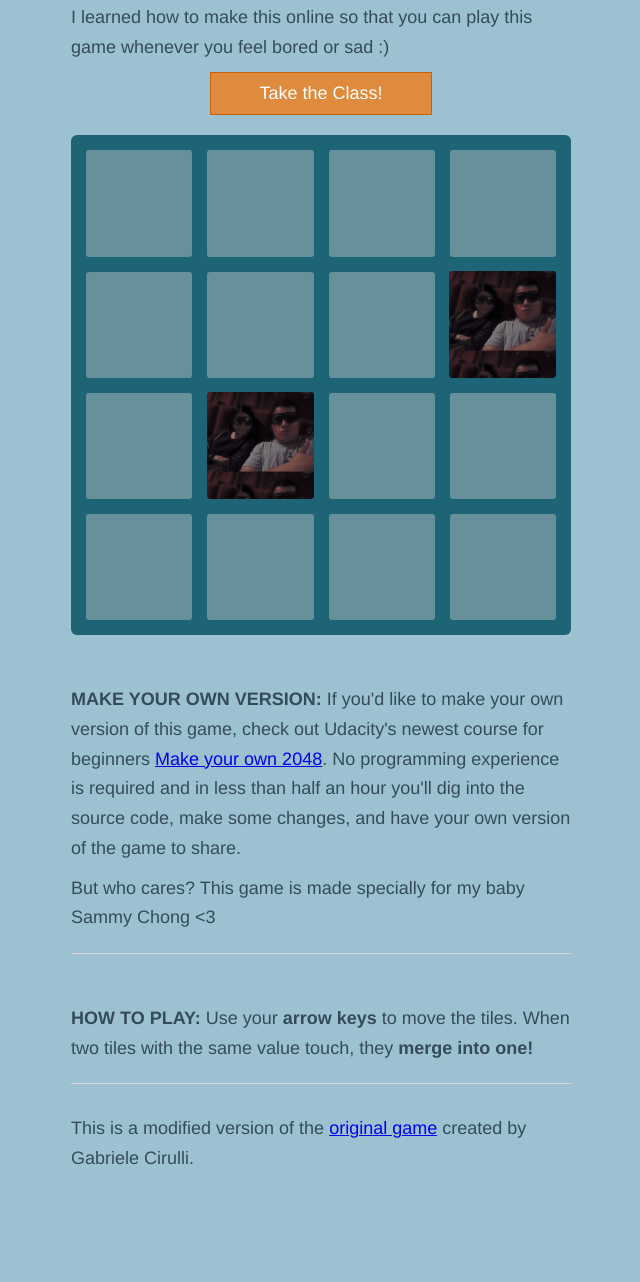
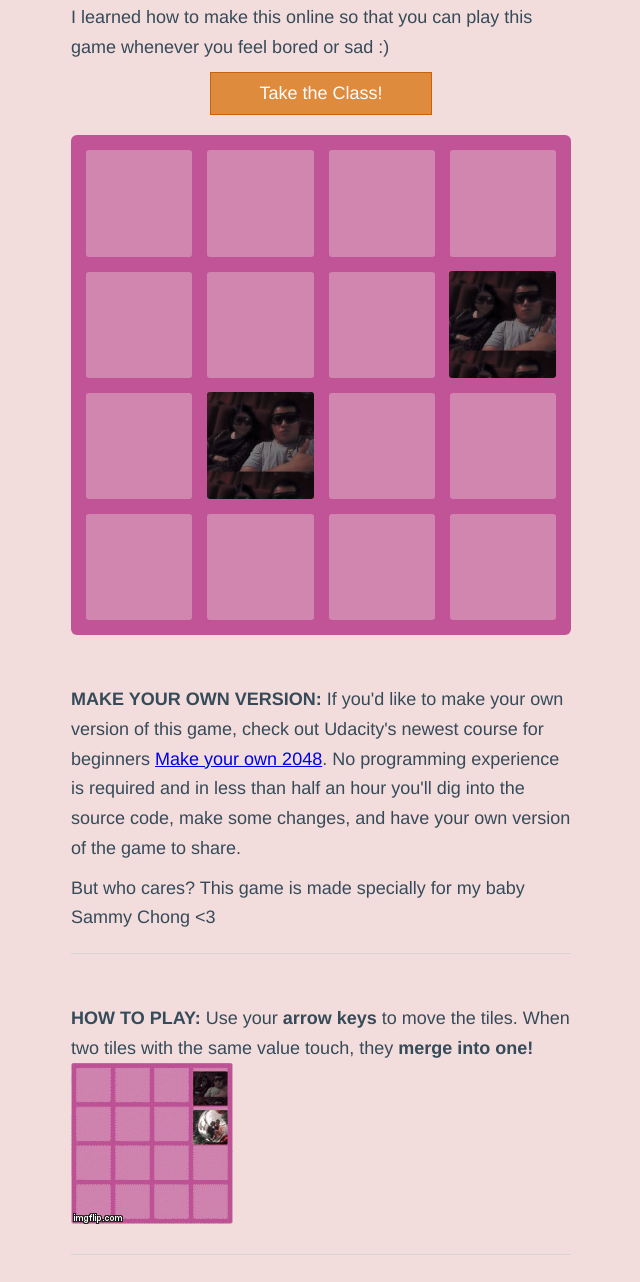
Before and after one commit to engboniface/2048-game, a plain HTML site: page index.html in a window 1280 px wide. Shown: the part 236-1518 px from the top of the page, without its empty margins (319-959 px from the left). Before the commit the page ends 1490 px from the top, so only its background shows below. Drawn offline with Linux system fonts and the light colour scheme.

Commit message:
Change background color & add gif

```diff
--- a/index.html
+++ b/index.html
@@ -2,7 +2,7 @@
 <html lang="en" manifest="cache.appcache">
 <head>
   <meta charset="utf-8">
-  <title>Make and Play Udacity 2048</title>
+  <title>Sammy + Kevin's 2048 Game</title>
 
   <link href="style/main.css" rel="stylesheet" type="text/css">
   <link href='http://fonts.googleapis.com/css?family=Source+Code+Pro:400,600,700' rel='stylesheet' type='text/css'>
@@ -94,7 +94,9 @@
     </p>
     <hr>
     <p class="game-explanation">
-      <strong class="important">How to play:</strong> Use your <strong>arrow keys</strong> to move the tiles. When two tiles with the same value touch, they <strong>merge into one!</strong>
+      <strong class="important">How to play:</strong> Use your <strong>arrow keys</strong> to move the tiles. When two tiles with the same value touch, they <strong>merge into one!</strong> <br>
+          <img src="zsfst.gif">
+
     </p>
     <hr>
     <p>
--- a/style/main.css
+++ b/style/main.css
@@ -3,7 +3,7 @@
 html, body {
   margin: 0;
   padding: 0;
-  background: #9cc2d2;
+  background: #F3DCDC;
   color: #354b59;
   font-family: "Clear Sans", "Helvetica Neue", Arial, sans-serif;
   font-family: "Whitney SSm A","Whitney SSm B","Helvetica Neue",Helvetica,Arial,sans-serif;
@@ -210,7 +210,7 @@ hr {
   -ms-user-select: none;
   -ms-touch-action: none;
   touch-action: none;
-  background: #1e6477;
+  background: #C15397;
   border-radius: 6px;
   width: 500px;
   height: 500px;
@@ -610,7 +610,7 @@ hr {
   margin-bottom: 0; }
 
 .game-explanation {
-  margin-top: 50px; }
+  margin-top: 50px; float: middle; }
 
 .sharing {
   margin-top: 20px;
```
Also changed, not shown: zsfst.gif (added).
